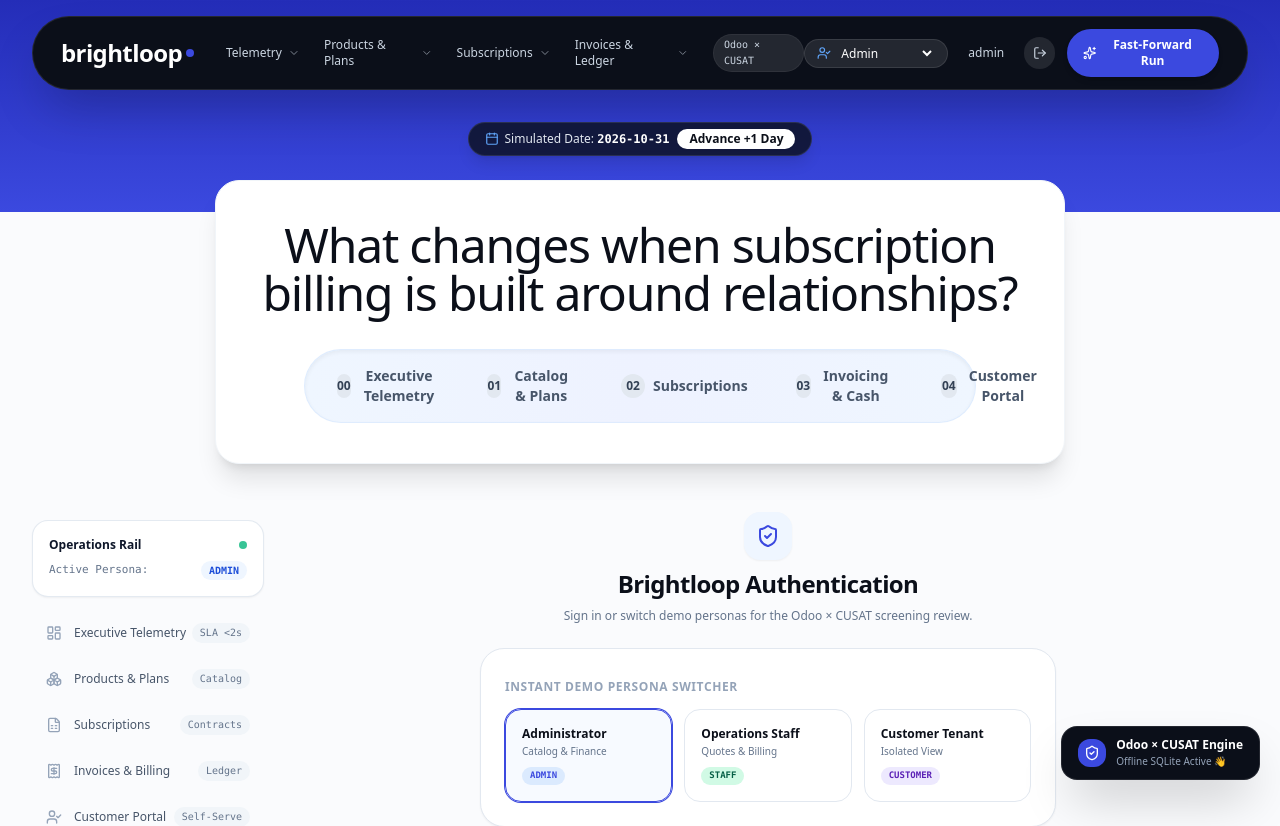
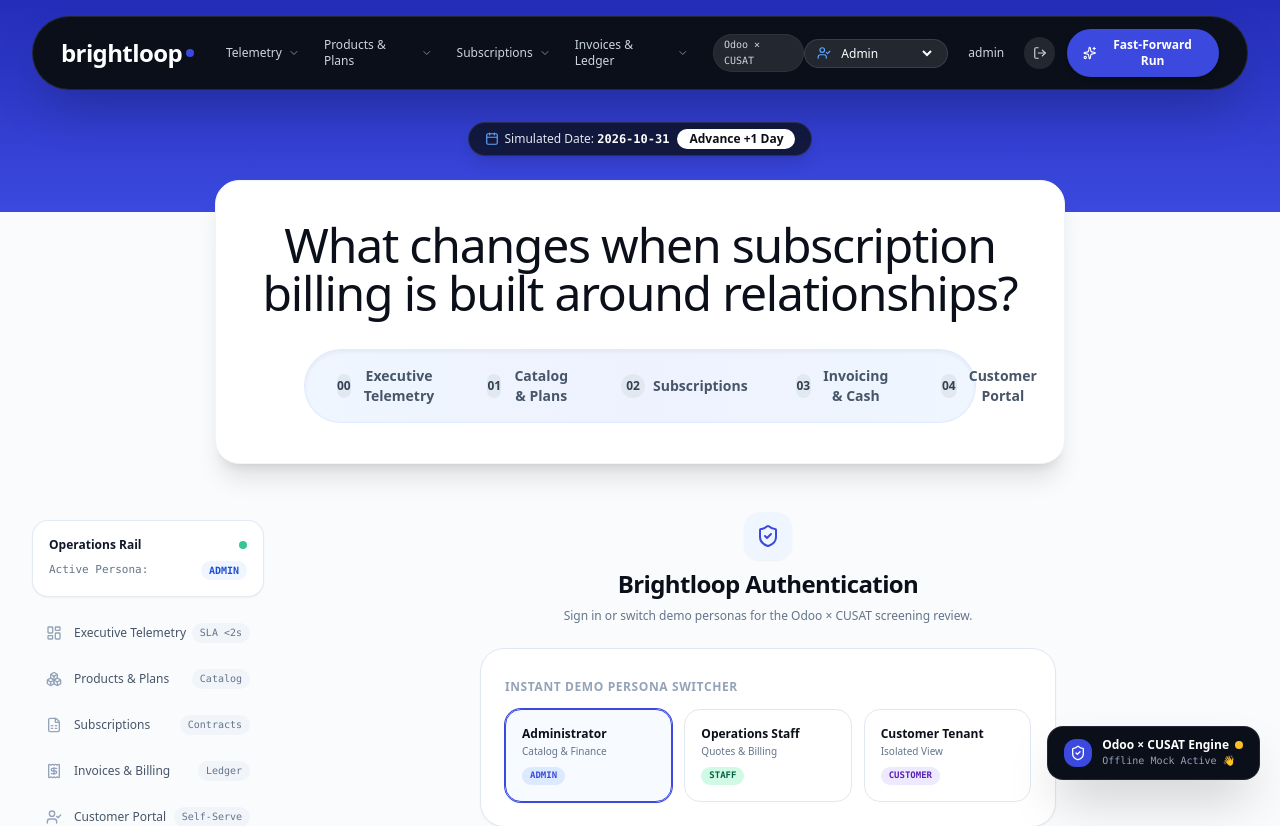
Before and after one commit to Tohomus/Brightloop-Subscription-Management, a React (Vite) app in the folder frontend/: page /login in a window 1280 px wide. Shown: the top 826 px of the page. Built offline with nearby package versions, Linux system fonts and the light colour scheme; no server answers.

Commit message:
feat(intergration): add live backend health monitoring and reactive billing refresh

```diff
--- a/frontend/src/App.tsx
+++ b/frontend/src/App.tsx
@@ -1,4 +1,4 @@
-import { useState } from 'react';
+import { useState, useEffect } from 'react';
 import { BrowserRouter, Routes, Route, Navigate, useNavigate, useLocation } from 'react-router';
 import { Navbar } from './components/Navbar';
 import { Sidebar } from './components/Sidebar';
@@ -20,6 +20,24 @@ function AppContent() {
   const [email, setEmail] = useState<string>(initialUser?.email || 'admin@brightloop.io');
   const [simulatedDate, setSimulatedDate] = useState<string>('2026-10-31');
   const [runResult, setRunResult] = useState<string | null>(null);
+  const [isBackendLive, setIsBackendLive] = useState<boolean>(false);
+  const [refreshKey, setRefreshKey] = useState<number>(0);
+
+  useEffect(() => {
+    let active = true;
+    const verifyHealth = async () => {
+      const live = await api.checkHealth();
+      if (active) setIsBackendLive(live);
+    };
+    void verifyHealth();
+    const interval = setInterval(() => {
+      void verifyHealth();
+    }, 8000);
+    return () => {
+      active = false;
+      clearInterval(interval);
+    };
+  }, []);
 
   const handleRoleChange = (newRole: UserRole) => {
     setRole(newRole);
@@ -62,12 +80,13 @@ function AppContent() {
   };
 
   const advanceDay = async () => {
-    const current = new Date(simulatedDate);
-    current.setDate(current.getDate() + 1);
-    const nextDate = current.toISOString().slice(0, 10);
+    const parts = simulatedDate.split('-').map(Number);
+    const d = new Date(Date.UTC(parts[0], parts[1] - 1, parts[2] + 1));
+    const nextDate = d.toISOString().slice(0, 10);
     setSimulatedDate(nextDate);
     const result = await api.triggerBillingRun(nextDate);
     setRunResult(`Simulated ${nextDate}: Evaluated ${result.evaluated}, Generated ${result.generated}, Skipped ${result.skipped} (idempotent)`);
+    setRefreshKey((prev) => prev + 1);
     setTimeout(() => setRunResult(null), 4000);
   };
 
@@ -159,7 +178,7 @@ function AppContent() {
       {/* 3. MAIN WORKSPACE */}
       <div className="max-w-7xl mx-auto w-full px-4 sm:px-6 lg:px-8 py-8 flex flex-1">
         <Sidebar role={role} />
-        <main className="flex-1 min-w-0">
+        <main className="flex-1 min-w-0" key={refreshKey}>
           <Routes>
             <Route path="/admin/dashboard" element={<ExecutiveDashboard />} />
             <Route path="/admin/products" element={<CatalogPage />} />
@@ -180,8 +199,17 @@ function AppContent() {
             <ShieldCheck className="h-4 w-4 text-white" />
           </div>
           <div>
-            <div className="font-semibold text-white">Odoo × CUSAT Engine</div>
-            <div className="text-[10px] text-slate-400">Offline SQLite Active 👋</div>
+            <div className="font-semibold text-white flex items-center gap-1.5">
+              <span>Odoo × CUSAT Engine</span>
+              <span
+                className={`h-2 w-2 rounded-full ${
+                  isBackendLive ? 'bg-emerald-400 animate-pulse' : 'bg-amber-400'
+                }`}
+              ></span>
+            </div>
+            <div className="text-[10px] text-slate-400 font-mono">
+              {isBackendLive ? 'FastAPI Live :8000 • SQLite' : 'Offline Mock Active 👋'}
+            </div>
           </div>
         </div>
       </div>
--- a/frontend/src/services/api.ts
+++ b/frontend/src/services/api.ts
@@ -398,6 +398,15 @@ async function request<T>(endpoint: string, options: RequestInit = {}): Promise<
 }
 
 export const api = {
+  async checkHealth(): Promise<boolean> {
+    try {
+      const res = await fetch(`${API_BASE.replace('/api', '')}/health`);
+      return res.ok;
+    } catch {
+      return false;
+    }
+  },
+
   // Auth
   getCurrentUser(): User | null {
     const userStr = localStorage.getItem('brightloop_user');
```
